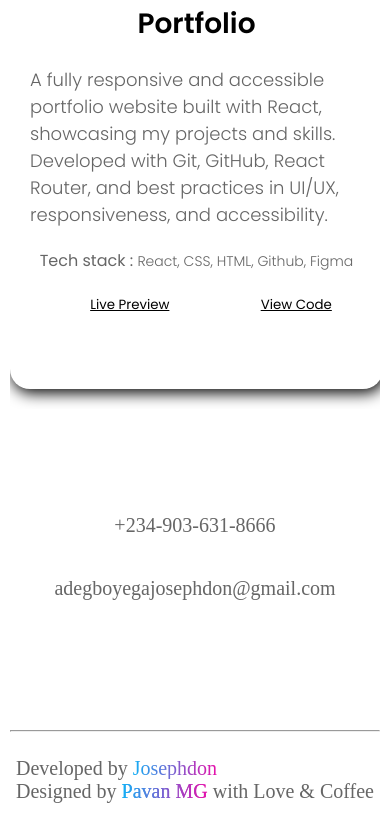
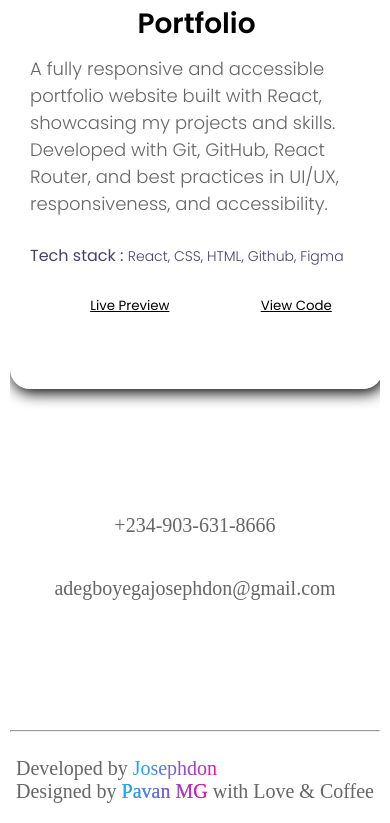
Before and after one commit to AdeJosephdon/Portfolio, a React (Create React App) app: page / in a window 390 px wide. Shown: the part 1443-2266 px from the top of the page. Built offline with nearby package versions, Linux system fonts and the light colour scheme; some icons are missing.

Commit message:
I removed loading=lazy from the images I added them to, I also corrected the CSS of the projects container.

```diff
--- a/src/App.css
+++ b/src/App.css
@@ -259,7 +259,7 @@ main {
   margin: 0;
   padding: 0;
 }
-.projects-outer-container p {
+.projects-outer-container > p {
   font-size: 2.2rem;
   text-align: center;
   font-weight: 400;
@@ -304,7 +304,7 @@ main {
   margin: 10px 0;
   padding: 0;
 }
-.projects p {
+.projects > p {
   font-size: 2.2rem;
   font-weight: 400;
   color: var(--grey-color);
@@ -866,7 +866,7 @@ transform: scale(1.05);
     .projects-outer-container h3 {
       font-size: 1.6rem;
     }
-    .projects-outer-container p {
+    .projects-outer-container > p {
       font-size: 1.6rem;
     }
     .projects-container {
```
